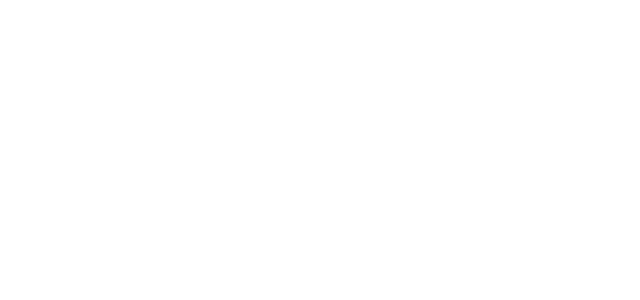
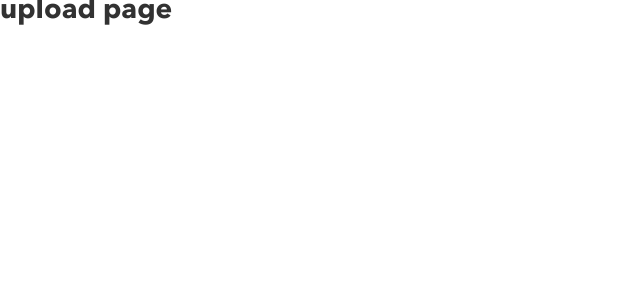
Before and after one commit to JimmyZ98/brainflix, a React (Create React App) app: page /upload in a window 1280 px wide. Shown: the top 300 px of the page, without its empty margins (0-640 px from the left). Built offline with nearby package versions, Linux system fonts and the light colour scheme.

Commit message:
implemented routing and linking for the header and video list

```diff
--- a/src/App.js
+++ b/src/App.js
@@ -1,7 +1,8 @@
 import "./App.scss";
 import React from "react";
-import HomePage from "./pages/HomePage";
+import HomePage from "./pages/HomePage/HomePage";
 import { BrowserRouter, Switch, Route } from "react-router-dom";
+import UploadPage from "./pages/UploadPage/UploadPage";
 
 function App() {
   return (
@@ -10,6 +11,7 @@
         <Switch>
           <Route path="/" exact component={HomePage} />
           <Route path="/video/:videoId" component={HomePage} />
+          <Route path="/upload" component={UploadPage} />
         </Switch>
       </BrowserRouter>
     </div>
--- a/src/components/Header/Header.js
+++ b/src/components/Header/Header.js
@@ -1,3 +1,4 @@
+import { Link } from "react-router-dom";
 import "./Header.scss";
 import React from "react";
 
@@ -5,10 +6,12 @@
   return (
     <header className="header">
       <div className="header__inner">
-        <div className="header__logo"></div>
+        <Link to="/" className="header__logo"></Link>
         <div className="header__nav">
           <input className="header__search" type="text" placeholder="Search" />
-          <button className="header__button">UPLOAD</button>
+          <Link to="/upload" className="header__button">
+            UPLOAD
+          </Link>
           <div className="header__usericon"></div>
         </div>
       </div>
--- a/src/components/Header/Header.scss
+++ b/src/components/Header/Header.scss
@@ -81,6 +81,9 @@
     font-size: 0.75rem;
     border: none;
     width: 100%;
+    display: flex;
+    justify-content: center;
+    align-items: center;
 
     @include margin-short;
     @include tablet {
--- a/src/components/SinlgeVideo/SingleVideo.js
+++ b/src/components/SinlgeVideo/SingleVideo.js
@@ -1,21 +1,16 @@
+import { Link } from "react-router-dom";
 import "./SingleVideo.scss";
 import React from "react";
 
-function SingleVideo({ id, image, title, channel, handleClick }) {
+function SingleVideo({ id, image, title, channel }) {
   return (
-    <div
-      key={id}
-      onClick={() => {
-        handleClick(id);
-      }}
-      className="single-video__video"
-    >
+    <Link to={"/video/" + id} key={id} className="single-video__video">
       <img className="single-video__thumbnail" src={image} alt={title} />
       <div className="single-video__video--right">
         <div className="single-video__title">{title}</div>
         <div className="single-video__channel">{channel}</div>
       </div>
-    </div>
+    </Link>
   );
 }
 
--- /dev/null
+++ b/src/pages/UploadPage/UploadPage.js
@@ -0,0 +1,11 @@
+import React from "react";
+
+function UploadPage() {
+  return (
+    <div>
+      <h1>upload page</h1>
+    </div>
+  );
+}
+
+export default UploadPage;
```
Also changed, not shown: src/pages/HomePage/HomePage.js (renamed from src/pages/HomePage.js, +4 -6 lines), src/pages/HomePage/HomePage.scss (added), src/pages/UploadPage/UploadPage.scss (added).
